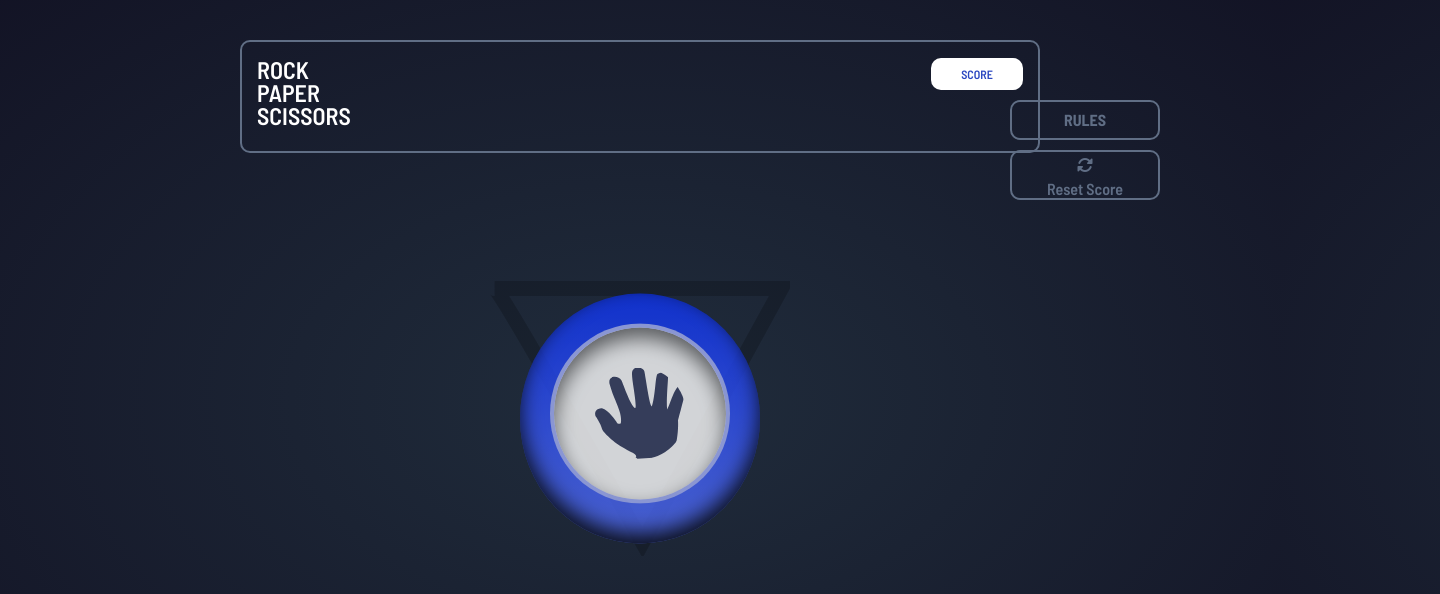
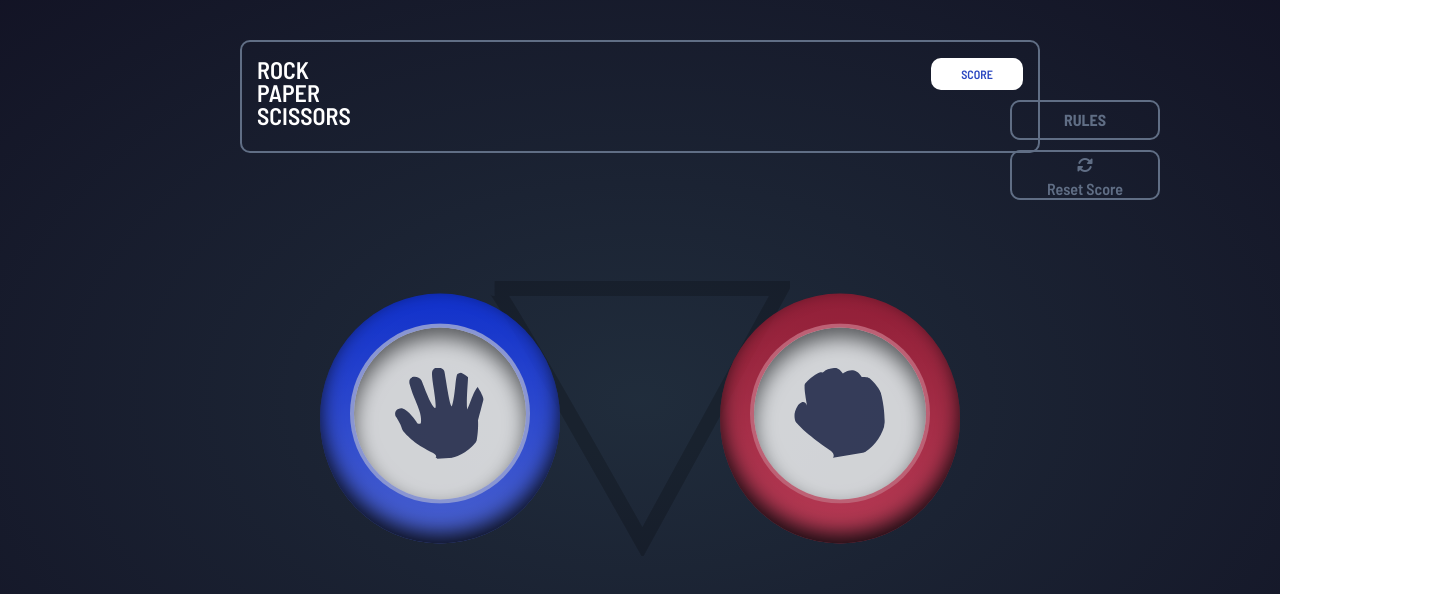
Before and after one commit to JosephThomasVasquez/FEM-RockPaperScissors, a website: page index.html in a window 1280 px wide. Both pictures are taken after a click on the picture 440 px from the left and 343 px from the top of the page. Shown: the top 594 px of the page, 1440 px wide, since content can reach past the window. Drawn offline with nearby package versions, Linux system fonts and the light colour scheme.

Commit message:
remove bootstrap classes on player and cpu selections

```diff
--- a/css/styles.css
+++ b/css/styles.css
@@ -66,7 +66,11 @@ body {
     border-radius: 10px;
 }
 
-.pick-rock, .pick-paper, .pick-scissors {
+
+
+
+
+.pick-paper {
     display: block;
     float: left;
     position: relative;
@@ -75,6 +79,40 @@ body {
     margin: 80px auto;
     transform: scale(1.25);
 }
+
+.pick-scissors {
+    display: block;
+    float: left;
+    position: relative;
+    top: -400px;
+    width: 100%;
+    margin: 80px auto;
+    transform: scale(1.25);
+}
+
+.pick-rock {
+    display: block;
+    float: left;
+    position: relative;
+    top: -400px;
+    width: 100%;
+    margin: 80px auto;
+    transform: scale(1.25);
+}
+
+.symbols-select {
+    display: flex;
+    width: 30%;
+    align-items: center;
+    justify-content: center;
+}
+
+.symbols-select > div {
+    margin: 0 15px;
+    flex: 0 0 auto;
+}
+
+
 
 .bg-image {
     z-index: -1;
--- a/js/app.js
+++ b/js/app.js
@@ -92,6 +92,8 @@ const createSymbol = (symbol) => {
     symbolPick.classList.add("col-6");
   }
 
+
+
   symbolRing.classList.add(symbol.ring);
   symbolImg.classList.add(symbol.css);
   symbolImg.src = symbol.image;
@@ -120,6 +122,13 @@ const createSymbol = (symbol) => {
       cpu();
     });
   } else if (playerSelect) {
+
+    if (symbolPick.classList.contains('col-12')) {
+        symbolPick.classList.remove("col-12");
+      } else if (symbolPick.classList.contains('col-6')) {
+        symbolPick.classList.remove("col-6");
+      }
+    symbolPick.classList.add('symbols-select');
 
     symbolPick.style.transform = "scale(2)";
     symbolPick.style.marginTop = "200px";
```
Also changed, not shown: 1 other file.
